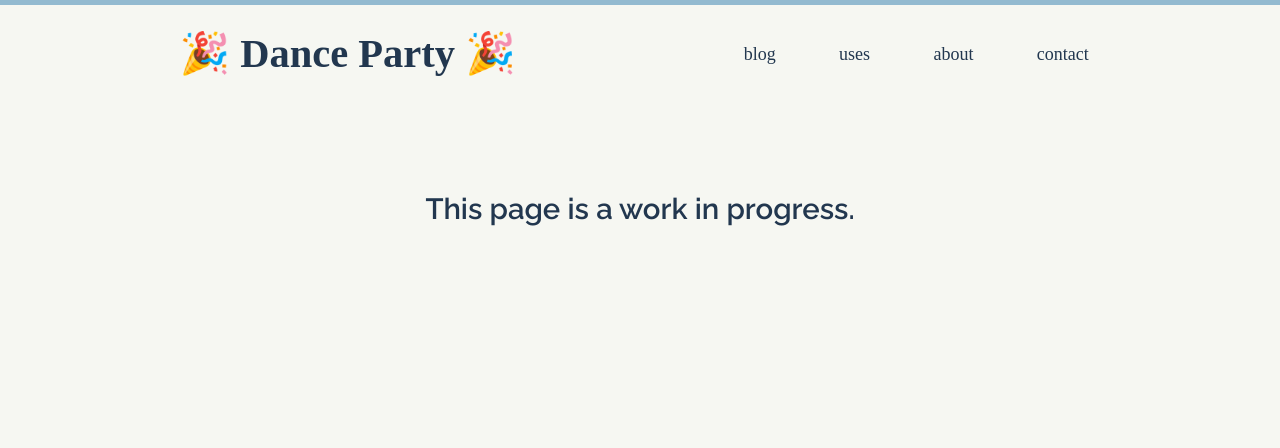
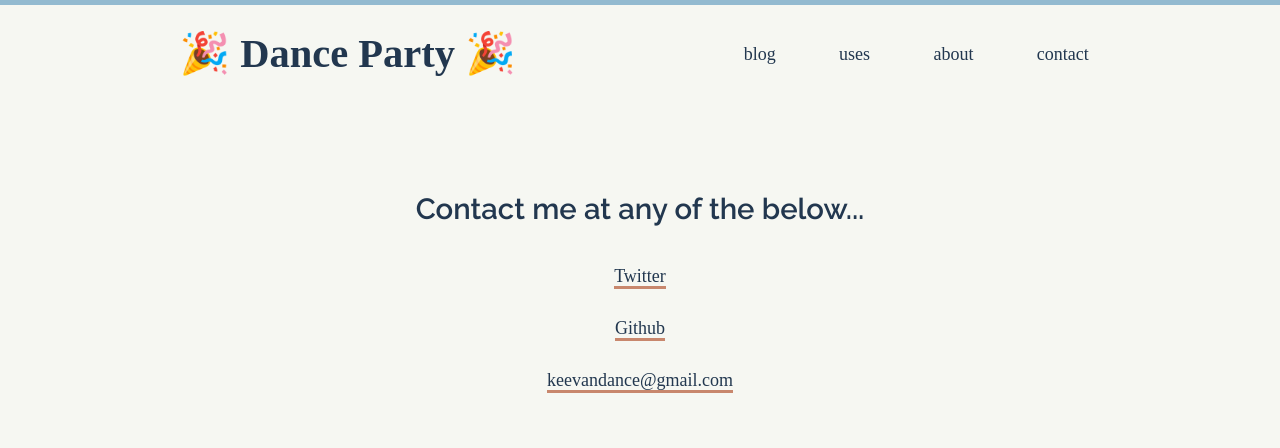
Before and after one commit to DanceParty/keevan.dev, a Gatsby site: page /contact in a window 1280 px wide. Built offline with nearby package versions, Linux system fonts and the light colour scheme; Gatsby itself is replaced by a stand-in of ours; a web font is replaced by a local one.

Commit message:
add basic contact page

```diff
--- a/src/components/link/link.tsx
+++ b/src/components/link/link.tsx
@@ -6,6 +6,7 @@ import styles from "./link.module.css"
 
 interface LinkProps {
   children?: React.ReactNode
+  onClick?: () => void
   to: string
   underline?: boolean
   className?: string
@@ -18,7 +19,7 @@ const Link = (props: LinkProps) => {
     [styles["noHover"]]: props.hover === false,
   })
   return (
-    <GatsbyLink className={LinkClassname} to={props.to}>
+    <GatsbyLink onClick={props.onClick} className={LinkClassname} to={props.to}>
       {props.children}
     </GatsbyLink>
   )
--- /dev/null
+++ b/src/components/paragraph/paragraph.module.css
@@ -0,0 +1,3 @@
+.center {
+  text-align: center;
+}
--- a/src/components/paragraph/paragraph.tsx
+++ b/src/components/paragraph/paragraph.tsx
@@ -1,11 +1,18 @@
 import * as React from "react"
+import classnames from "classnames"
+
+import styles from "./paragraph.module.css"
 
 interface ParagraphProps {
+  center?: boolean
   children?: React.ReactNode
 }
 
 const Paragraph = (props: ParagraphProps) => {
-  return <p>{props.children}</p>
+  const paragraphClassname = classnames({
+    [styles["center"]]: props.center,
+  })
+  return <p className={paragraphClassname}>{props.children}</p>
 }
 
 export default Paragraph
--- a/src/components/title/title.module.css
+++ b/src/components/title/title.module.css
@@ -18,6 +18,10 @@
   margin-bottom: 1.4rem;
 }
 
+.marginBottomLarge {
+  margin-bottom: 2.1rem;
+}
+
 .center {
   text-align: center;
 }
--- a/src/components/title/title.tsx
+++ b/src/components/title/title.tsx
@@ -20,6 +20,7 @@ const Title = (props: TitleProps) => {
     [styles["marginBottomNone"]]: props.marginBottom === Spacing.NONE,
     [styles["marginBottomSmall"]]: props.marginBottom === Spacing.SMALL,
     [styles["marginBottomMedium"]]: props.marginBottom === Spacing.MEDIUM,
+    [styles["marginBottomLarge"]]: props.marginBottom === Spacing.LARGE,
 
     [styles["center"]]: props.center,
   })
--- a/src/pages/contact.tsx
+++ b/src/pages/contact.tsx
@@ -2,15 +2,31 @@ import * as React from "react"
 import Layout from "../components/layout/layout"
 import SEO from "../components/seo"
 import Title from "../components/title/title"
-import { TitleTags } from "../types/typography"
+import Link from "../components/link/link"
+import { TitleTags, Spacing } from "../types/typography"
+import Paragraph from "../components/paragraph/paragraph"
 
 const Contact = () => {
+  const onClickEmail = () => {
+    window.open("mailto:keevandance@gmail.com")
+  }
   return (
     <Layout>
       <SEO title="Contact" />
-      <Title tag={TitleTags.H2} center>
-        This page is a work in progress.
+      <Title tag={TitleTags.H2} center marginBottom={Spacing.LARGE}>
+        Contact me at any of the below...
       </Title>
+      <Paragraph center>
+        <Link to="https://twitter.com/DanceParty_">Twitter</Link>
+      </Paragraph>
+      <Paragraph center>
+        <Link to="https://github.com/DanceParty">Github</Link>
+      </Paragraph>
+      <Paragraph center>
+        <Link to="/contact" onClick={onClickEmail}>
+          keevandance@gmail.com
+        </Link>
+      </Paragraph>
     </Layout>
   )
 }
```
